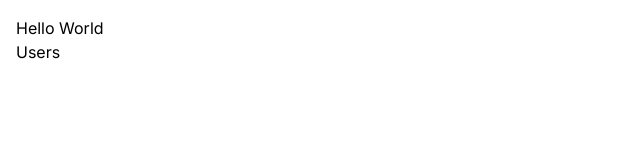
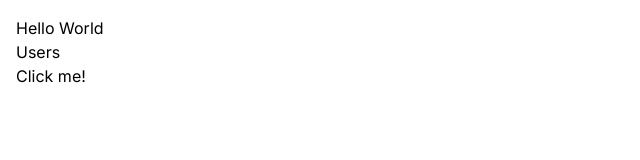
Before and after one commit to fabiogirones/next-app, a Next.js app: page / in a window 1280 px wide. Shown: the top 160 px of the page, without its empty margins (0-640 px from the left). Built offline with nearby package versions, Linux system fonts and the light colour scheme.

Commit message:
Added first page that fetches data from a mock backend

```diff
--- /dev/null
+++ b/app/components/AddToCart.tsx
@@ -0,0 +1,12 @@
+'use client';
+import React from 'react'
+
+const AddToCart = () => {
+  return (
+    <div>
+      <button onClick={() => console.log("Click")}>Click me!</button>
+    </div>
+  )
+}
+
+export default AddToCart
--- /dev/null
+++ b/app/components/ProductCard.tsx
@@ -0,0 +1,13 @@
+'use client'
+import React from 'react'
+import AddToCart from './AddToCart'
+
+const ProductCard = () => {
+  return (
+    <div>
+      <AddToCart />
+    </div>
+  )
+}
+
+export default ProductCard
--- a/app/page.tsx
+++ b/app/page.tsx
@@ -1,10 +1,12 @@
 import Link from 'next/link'
+import ProductCard from './components/ProductCard'
 
 export default function Home() {
   return (
     <main>
       <h1>Hello World</h1>
       <Link href="/users">Users</Link>
+      <ProductCard />
     </main>
   )
 }
--- a/app/users/page.tsx
+++ b/app/users/page.tsx
@@ -1,10 +1,23 @@
 import React from 'react'
+interface User {
+    id: number;
+    name: string;
+}
 
-const UsersPage = () => {
+const UsersPage = async () => {
+ const res = await fetch(
+    'https://jsonplaceholder.typicode.com/users',
+    { cache: 'no-store' });
+ const users: User[] = await res.json();
+
   return (
-    <div>
-
-    </div>
+    <>
+      <h1>Users</h1>
+      <p>{new Date().toLocaleTimeString()}</p>
+      <ul>
+        {users.map(user => <li key={user.id}>{user.name}</li>)}
+      </ul>
+    </>
   )
 }
 
```
